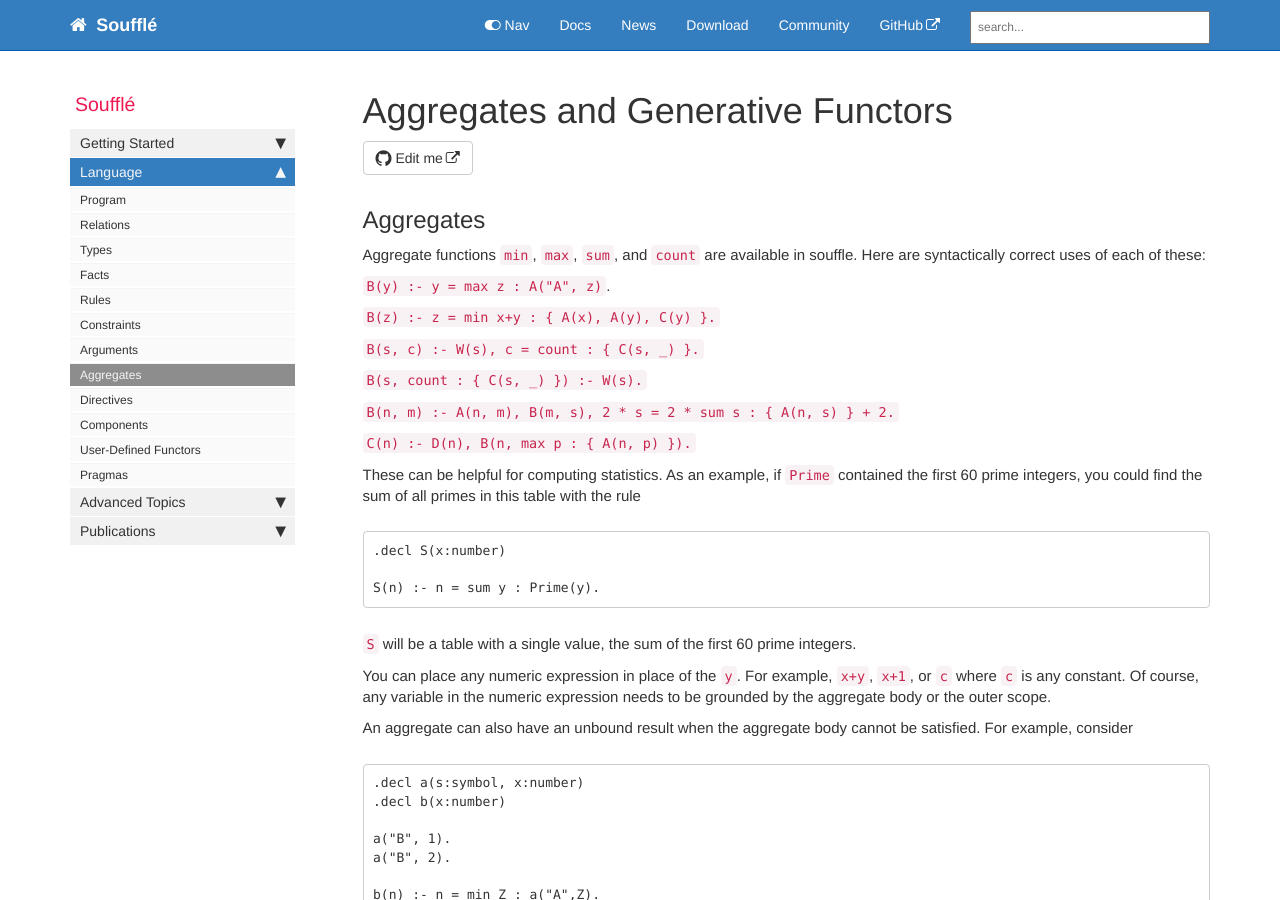
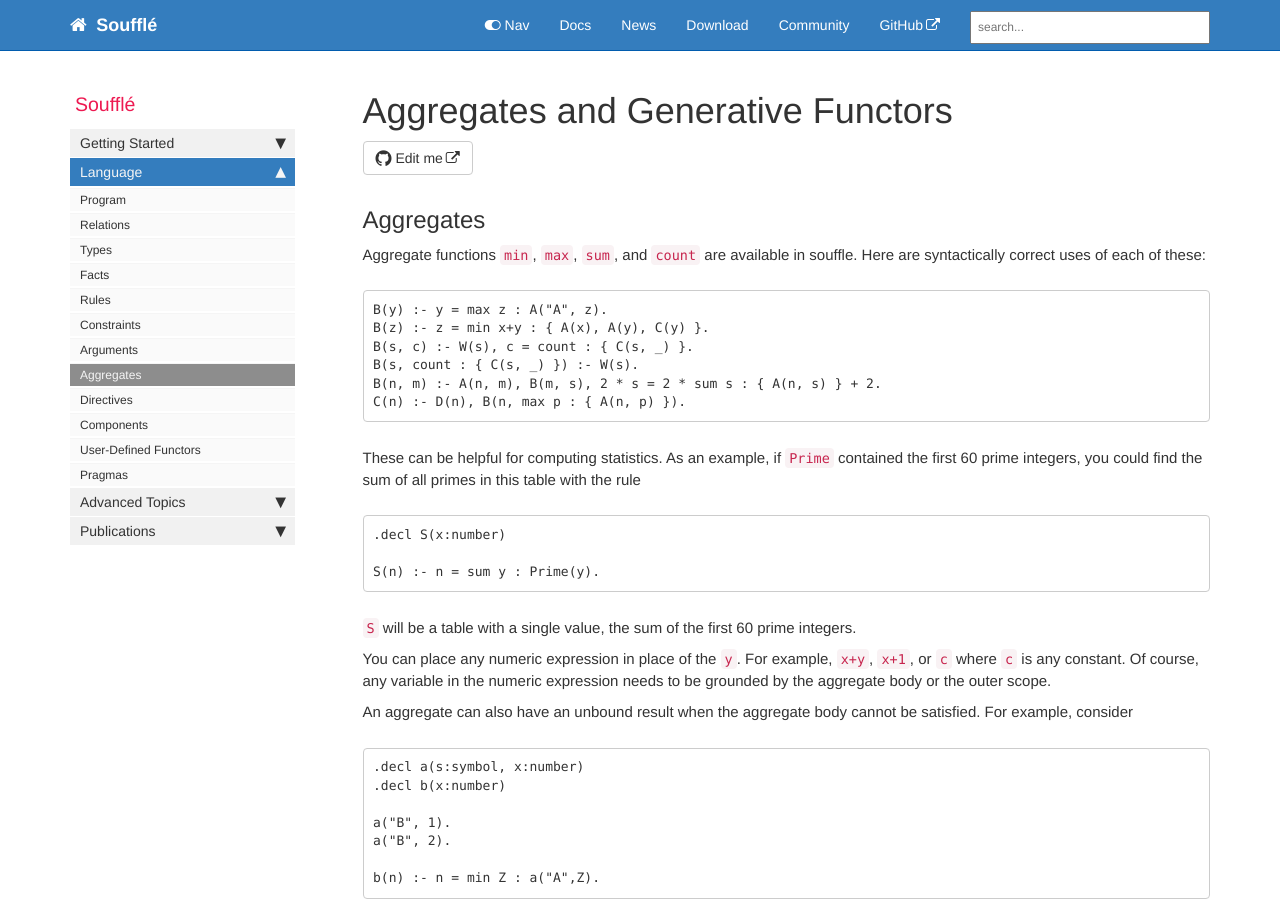
Before and after one commit to souffle-lang/souffle-lang.github.io, a Jekyll site: the page built from pages/docs/aggregates.md, in a window 1280 px wide and 900 px high. Built offline with Jekyll 4.4.1, drawn with Linux system fonts in a browser that asks for light colours; comment, search, counter and statistics services are not loaded.

````diff
--- a/pages/docs/aggregates.md
+++ b/pages/docs/aggregates.md
@@ -10,17 +10,14 @@ toc: false
 
 Aggregate functions `min`, `max`, `sum`, and `count` are available in souffle. Here are syntactically correct uses of each of these:
 
-`B(y) :- y = max z : A("A", z)`.
-
-`B(z) :- z = min x+y : { A(x), A(y), C(y) }.`
-
-`B(s, c) :- W(s), c = count : { C(s, _) }.`
-
-`B(s, count : { C(s, _) }) :- W(s).`
-
-`B(n, m) :- A(n, m), B(m, s), 2 * s = 2 * sum s : { A(n, s) } + 2. `
-
-`C(n) :- D(n), B(n, max p : { A(n, p) }).`
+```
+B(y) :- y = max z : A("A", z).
+B(z) :- z = min x+y : { A(x), A(y), C(y) }.
+B(s, c) :- W(s), c = count : { C(s, _) }.
+B(s, count : { C(s, _) }) :- W(s).
+B(n, m) :- A(n, m), B(m, s), 2 * s = 2 * sum s : { A(n, s) } + 2.
+C(n) :- D(n), B(n, max p : { A(n, p) }).
+```
 
 These can be helpful for computing statistics. As an example, if `Prime` contained the first 60 prime integers, you could find the sum of all primes in this table with the rule
 
````
